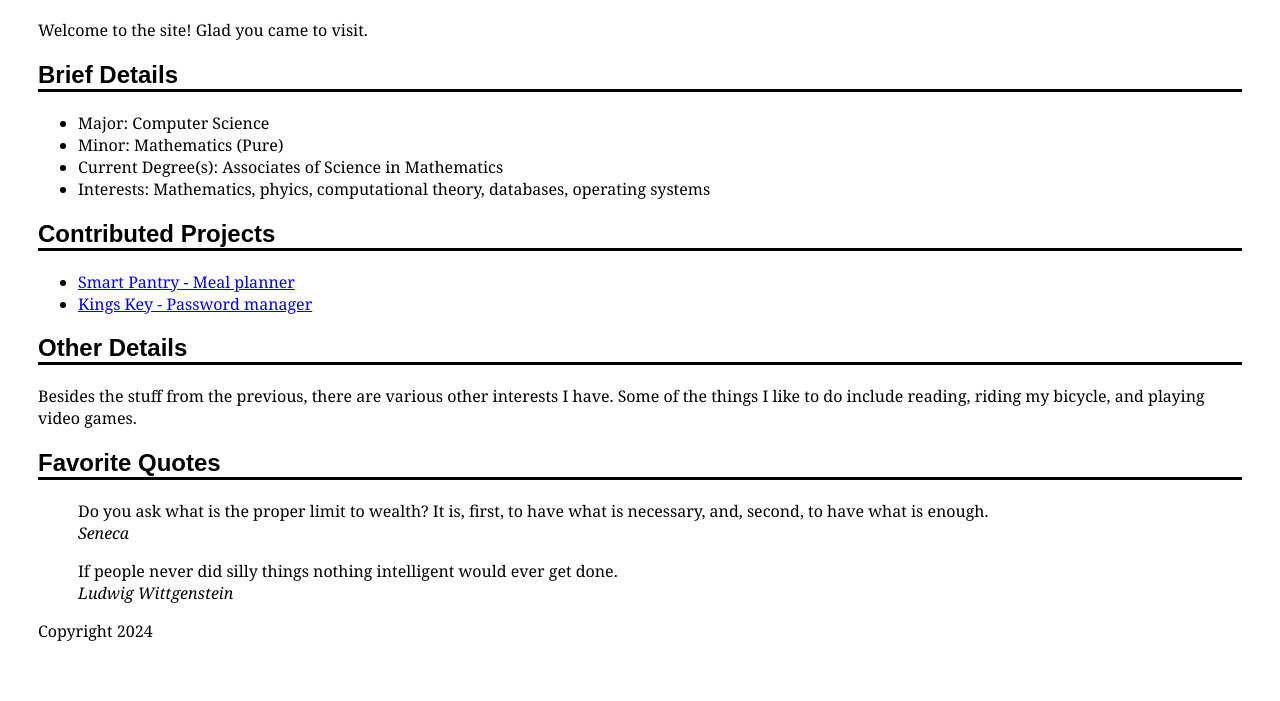
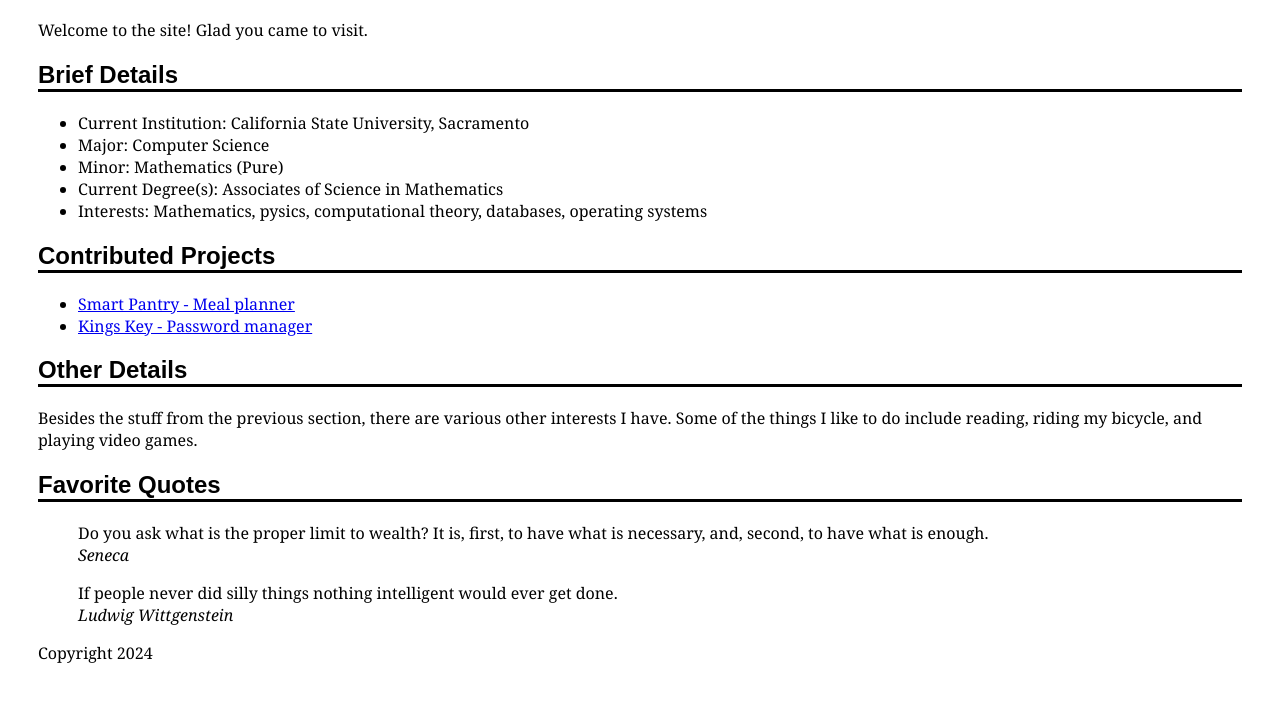
Before and after one commit to rvare/rvare.github.io, a plain HTML site: page index.html in a window 1280 px wide. Shown: the part 61-762 px from the top of the page. Drawn offline with Linux system fonts and the light colour scheme.

Commit message:
Added some things and fixed some spelling.

```diff
--- a/index.html
+++ b/index.html
@@ -11,10 +11,11 @@
 
         <h2>Brief Details</h2>
         <ul>
+            <li>Current Institution: California State University, Sacramento</li>
             <li>Major: Computer Science</li>
             <li>Minor: Mathematics (Pure)</li>
             <li>Current Degree(s): Associates of Science in Mathematics</li>
-            <li>Interests: Mathematics, phyics, computational theory, databases, operating systems</li>
+            <li>Interests: Mathematics, pysics, computational theory, databases, operating systems</li>
         </ul>
 
         <h2>Contributed Projects</h2>
@@ -24,7 +25,7 @@
         </ul>
         <h2>Other Details</h2>
             <p>
-                Besides the stuff from the previous, there are various other interests I have.
+                Besides the stuff from the previous section, there are various other interests I have.
                 Some of the things I like to do include reading, riding my bicycle, and playing video games.
             </p>
 
```
